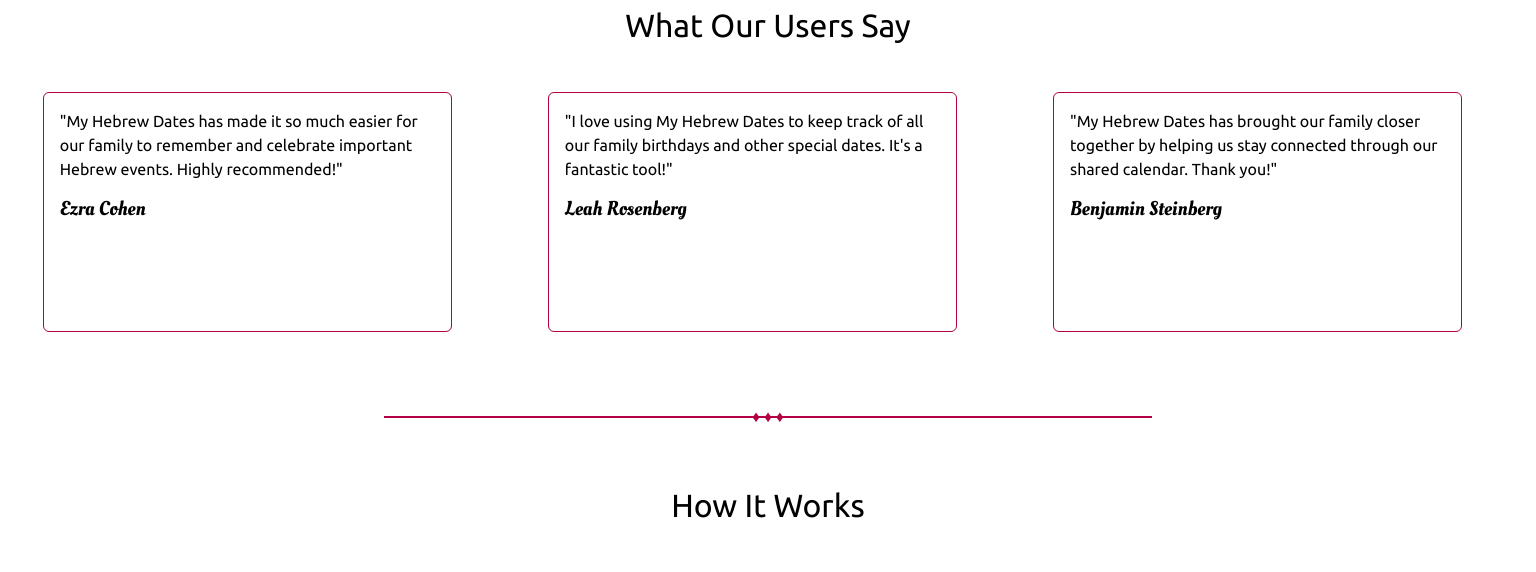
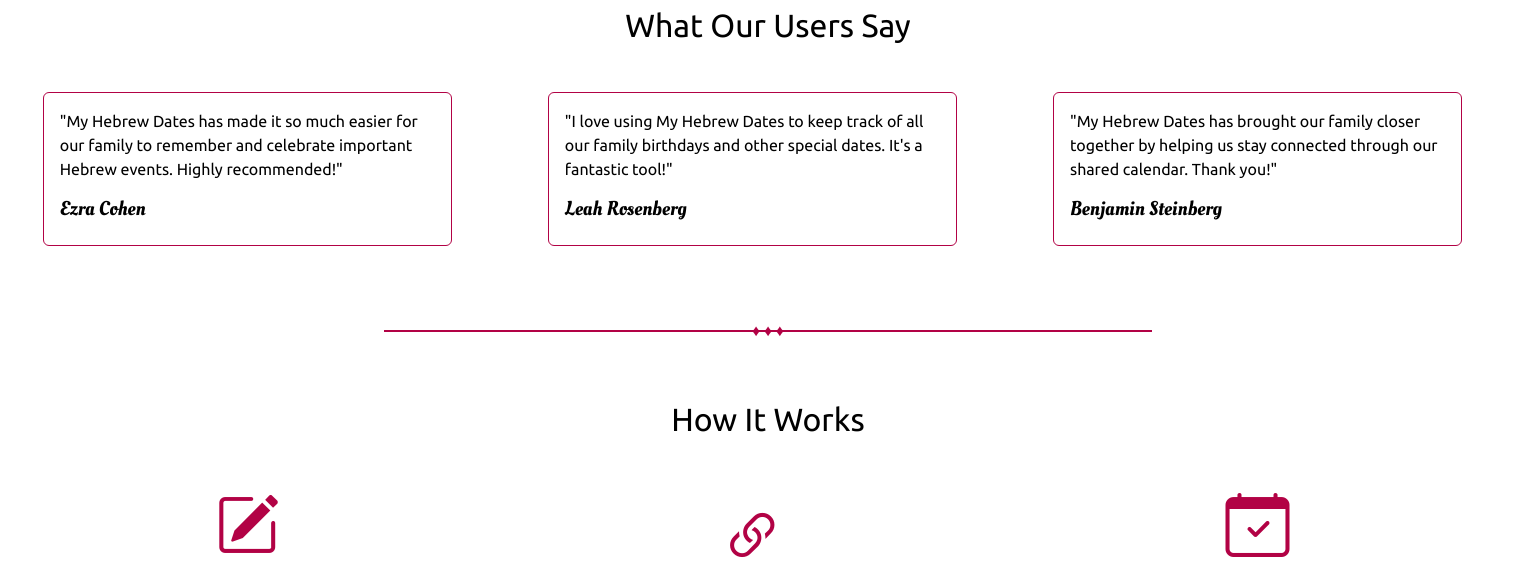
Before and after one commit to abe-101/myHebrewDates, a Django app: page / in a window 1536 px wide. Shown: the part 663-1235 px from the top of the page. Run offline with Django 4.2, Linux system fonts and the light colour scheme; parts of the project's set-up code (start-up, migrations or seed data) failed here and were passed over; some web fonts are replaced.

Commit message:
height/spacing of front page div

```diff
--- a/my_hebrew_dates/static/css/project.css
+++ b/my_hebrew_dates/static/css/project.css
@@ -376,6 +376,12 @@ input[type='radio'] {
   }
 }
 
+@media (min-width: 1440px) {
+  .szcard {
+    height: fit-content !important;
+  }
+}
+
 .szCardWords {
   vertical-align: middle;
 }
```
